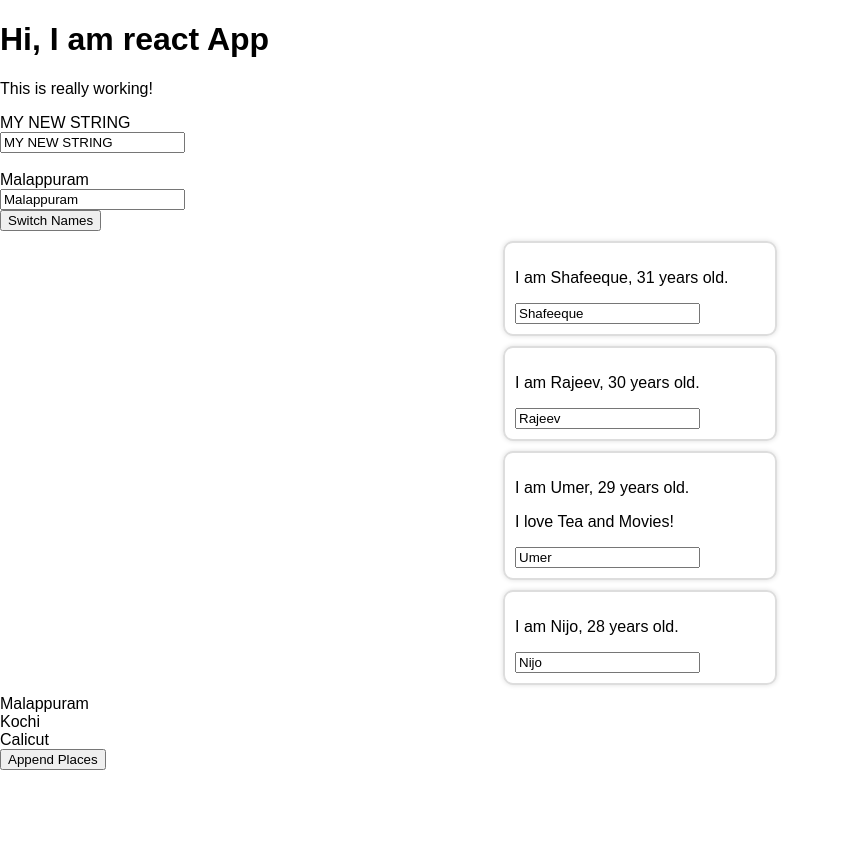
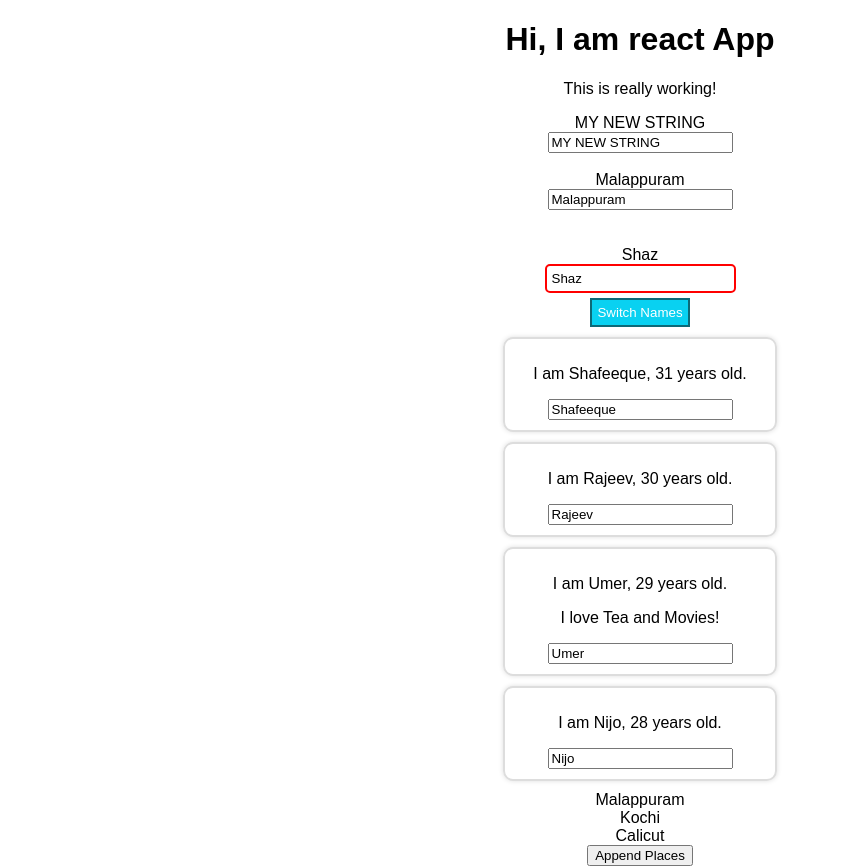
Before and after one commit to shafeequeonline/app-learn-react, a React (Create React App) app: page / in a window 1280 px wide. Shown: the whole page, without its empty margins (0-841 px from the left). Before the commit the page ends 800 px from the top, so only its background shows below. Built offline with nearby package versions, Linux system fonts and the light colour scheme.

Commit message:
inline style

```diff
--- a/src/App.js
+++ b/src/App.js
@@ -51,14 +51,28 @@ class App extends Component {
 
 
     render() {
+
+        const style = {
+            textAlign : 'center'
+        }
+
+        const buttonStyle = {
+            backgroundColor: '#09d1f1',
+            color: 'white',
+            padding: '5px',
+            border: '2px solid #0d6977',
+            cursor: 'pointer'
+        }
+
         return (
-            <div className="App">
+            <div className="App" style={style}>
                 <h1>Hi, I am react App</h1>
                 <p>This is really working!</p>
 
                 <BindingExample />
 
-                <button onClick={() => this.switchNameHandler('M.Shafeeque!')}>Switch Names</button>
+                <button onClick={() => this.switchNameHandler('M.Shafeeque!')} style={buttonStyle}>Switch Names</button>
+
                 <Person click={this.switchNameHandler.bind(this, 'MS Naripatta')} name={this.state.persons[0].name} age={this.state.persons[0].age} />
                 <Person click={this.changeNameHandler} name={this.state.persons[1].name} age={this.state.persons[1].age} />
                 <Person name={this.state.persons[2].name} age={this.state.persons[2].age}>
--- a/src/BindingDemo.js
+++ b/src/BindingDemo.js
@@ -4,7 +4,16 @@ import React, { useState } from 'react'
 
 const bindingExample = () => {
     const [labelText, setLabelText] = useState("MY NEW STRING");
-    const [place, setPlace] = useState('Malappuram')
+    const [place, setPlace] = useState('Malappuram');
+    const [name, setName] = useState('Shaz');
+
+    const button = {
+        border: '2px solid red',
+        color: 'black',
+        padding: '5px',
+        marginBottom: '5px',
+        borderRadius: '5px'
+    }
 
     return (
         <div>
@@ -15,6 +24,17 @@ const bindingExample = () => {
 
             <label>{place}</label><br/>
             <input type="text" value={place} onChange={(e) => {setPlace(e.target.value)}} />
+
+            <br/>
+            <br/>
+            <br/>
+
+            <label>{name}</label><br/>
+            <input
+                type="text"
+                value={name} onChange={(event) => setName(event.target.value)}
+                style={button}
+            />
         </div>
     )
 }
```
